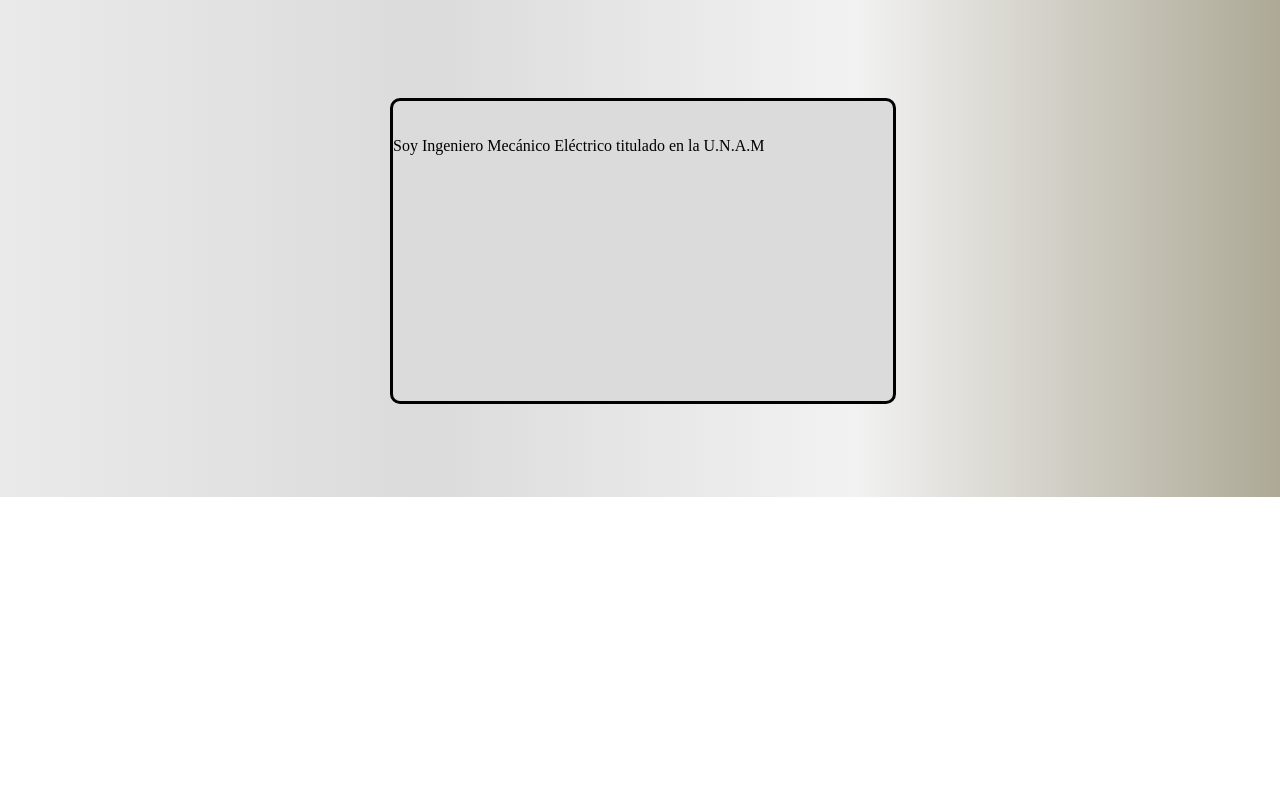
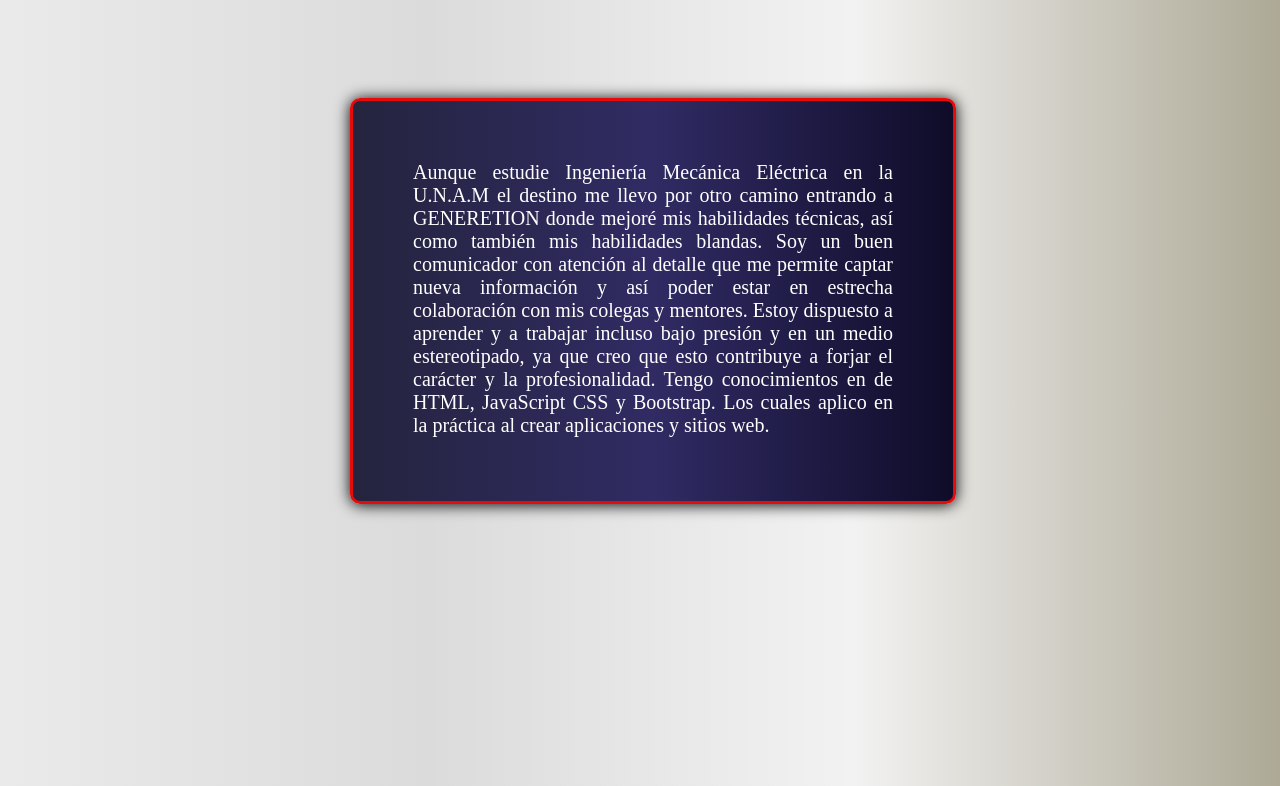
Before and after one commit to jorgeAndHC/Portafolio, a plain HTML site: page Portafolio.html in a window 1280 px wide. Shown: the part 800-1586 px from the top of the page. Before the commit the page ends 1297 px from the top, so only its background shows below. Drawn offline with Linux system fonts and the light colour scheme.

Commit message:
Agregue nuevas mejoras

```diff
--- a/Portafolio.html
+++ b/Portafolio.html
@@ -34,8 +34,9 @@
     <div class="container">
         <div id="one">
             <p>
-                <br><br>
-Soy Ingeniero Mecánico Eléctrico titulado en la U.N.A.M
+
+                Aunque estudie Ingeniería Mecánica Eléctrica en la U.N.A.M el destino me llevo por otro camino entrando a GENERETION donde mejoré mis habilidades técnicas, así como también mis habilidades blandas. Soy un buen comunicador con atención al detalle que me permite captar nueva información y así poder estar en estrecha colaboración con mis colegas y mentores. Estoy dispuesto a aprender y a trabajar incluso bajo presión y en un medio estereotipado, ya que creo que esto contribuye a forjar el carácter y la profesionalidad.
+                Tengo conocimientos en de HTML, JavaScript CSS y Bootstrap. Los cuales aplico en la práctica al crear aplicaciones y sitios web.
             </p>
             <br><br><br><br><br><br><br><br><br><br><br><br><br><br><br><br>
             <br><br><br>
--- a/portafolio.css
+++ b/portafolio.css
@@ -155,7 +155,8 @@ h1.tituloportafolio{
     text-align: center;
     padding-top: 700px ;
     font-size: 50px ;
-
+   text-shadow: 0px 1px 5px;
+   font-family: 'Lucida Sans', 'Lucida Sans Regular', 'Lucida Grande', 'Lucida Sans Unicode', Geneva, Verdana, sans-serif;
 
 }
 article.tituloportafolio{
@@ -170,22 +171,33 @@ article.tituloportafolio{
   /*flex-wrap:wrap;*/
   justify-content: center;
   align-content: center;
-  color: #000000;
+  color: #ffffff;
   text-align: center;
   text-align: justify;
+  font-size: 20px;
+
 
 
 
 }
 #one {
-  background-color: #DBDBDB;
-  width: 500px;
-  height: 300px;
+  background: #0f0c29;  /* fallback for old browsers */
+  background: -webkit-linear-gradient(to right, #24243e, #302b63, #0f0c29);  /* Chrome 10-25, Safari 5.1-6 */
+  background: linear-gradient(to right, #24243e, #302b63, #0f0c29); /* W3C, IE 10+/ Edge, Firefox 16+, Chrome 26+, Opera 12+, Safari 7+ */
+  box-shadow: 0px 1px 15px black ;
+  width: 600px;
+  height: 400px;
   border-radius: 10px ;
-  border: solid black;
+  border: solid rgb(230, 10, 10);
   flex-grow: 7 ;
   position: relative;
   top: 100px;
-  left: 390px;
+  left: 350px;
+
+
 
 }
+p{
+  margin: 10%;
+
+}
```
